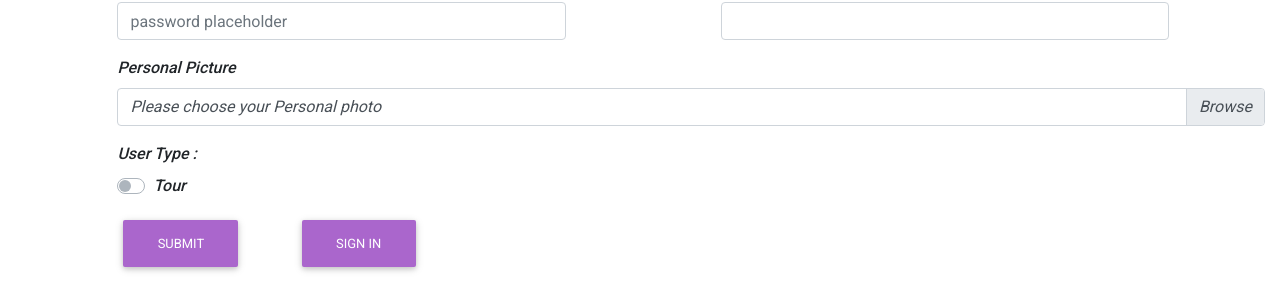
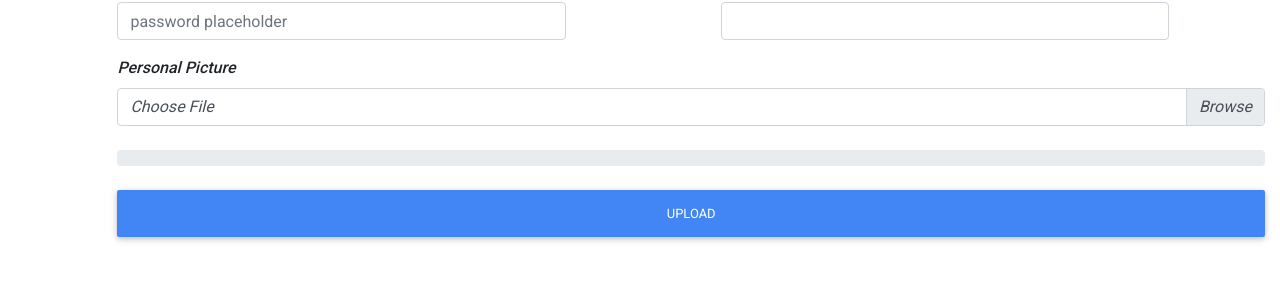
Before and after one commit to KOSaber/showmeSaudi_Front-end, a React (Create React App) app: page /SignUp in a window 1280 px wide. Shown: the part 448-735 px from the top of the page. Built offline with nearby package versions, Linux system fonts and the light colour scheme.

Commit message:
add fileupload component just for test

```diff
--- /dev/null
+++ b/src/FileUpload.js
@@ -0,0 +1,91 @@
+import React, { Fragment, useState } from 'react';
+import Message from './Message';
+import Progress from './Progress';
+import axios from 'axios';
+
+const FileUpload = () => {
+  const [file, setFile] = useState('');
+  const [filename, setFilename] = useState('Choose File');
+  const [uploadedFile, setUploadedFile] = useState({});
+  const [message, setMessage] = useState('');
+  const [uploadPercentage, setUploadPercentage] = useState(0);
+
+  const onChange = e => {
+    setFile(e.target.files[0]);
+    setFilename(e.target.files[0].name);
+  };
+
+
+  const onSubmit = async e => {
+    e.preventDefault();
+    const formData = new FormData();
+    formData.append('file', file);
+
+    try {
+      const res = await axios.post('http://localhost:7000/api/upload', formData, {
+      headers: {
+          'Content-Type': 'multipart/form-data'
+        },
+        onUploadProgress: progressEvent => {
+          setUploadPercentage(
+            parseInt(
+              Math.round((progressEvent.loaded * 100) / progressEvent.total)
+            )
+          );
+
+          // Clear percentage
+          setTimeout(() => setUploadPercentage(0), 5000);
+        }
+      });
+
+      const { fileName, filePath } = res.data;
+
+      setUploadedFile({ fileName, filePath });
+
+      setMessage('File Uploaded');
+    } catch (err) {
+      if (err.response.status === 500) {
+        setMessage('There was a problem with the server');
+      } else {
+        setMessage(err.response.data.msg);
+      }
+    }
+  };
+
+  return (
+    <Fragment>
+      {message ? <Message msg={message} /> : null}
+      <form onSubmit={onSubmit}>
+        <div className='custom-file mb-4'>
+          <input
+            type='file'
+            className='custom-file-input'
+            id='customFile'
+            onChange={onChange}
+          />
+          <label className='custom-file-label' htmlFor='customFile'>
+            {filename}
+          </label>
+        </div>
+
+        <Progress percentage={uploadPercentage} />
+
+        <input
+          type='submit'
+          value='Upload'
+          className='btn btn-primary btn-block mt-4'
+        />
+      </form>
+      {uploadedFile ? (
+        <div className='row mt-5'>
+          <div className='col-md-6 m-auto'>
+            <h3 className='text-center'>{uploadedFile.fileName}</h3>
+            <img style={{ width: '100%' }} src={uploadedFile.filePath} alt='' />
+          </div>
+        </div>
+      ) : null}
+    </Fragment>
+  );
+};
+
+export default FileUpload;
--- a/src/Home.js
+++ b/src/Home.js
@@ -2,6 +2,7 @@
 import { MDBCol, MDBFormInline, MDBBtn,MDBInput,MDBIcon } from "mdbreact";
 import CityList from './CityList'
 import axios from 'axios'
+
 
 
 
@@ -33,6 +34,7 @@
 
         <div className='ContainerHomeCity'>
         <CityList/>
+
         </div>
 
       </div>
--- /dev/null
+++ b/src/Message.js
@@ -0,0 +1,24 @@
+import React from 'react';
+import PropTypes from 'prop-types';
+
+const Message = ({ msg }) => {
+  return (
+    <div className='alert alert-info alert-dismissible fade show' role='alert'>
+      {msg}
+      <button
+        type='button'
+        className='close'
+        data-dismiss='alert'
+        aria-label='Close'
+      >
+        <span aria-hidden='true'>&times;</span>
+      </button>
+    </div>
+  );
+};
+
+Message.propTypes = {
+  msg: PropTypes.string.isRequired
+};
+
+export default Message;
--- /dev/null
+++ b/src/Progress.js
@@ -0,0 +1,22 @@
+import React from 'react';
+import PropTypes from 'prop-types';
+
+const Progress = ({ percentage }) => {
+  return (
+    <div className='progress'>
+      <div
+        className='progress-bar progress-bar-striped bg-success'
+        role='progressbar'
+        style={{ width: `${percentage}%` }}
+      >
+        {percentage}%
+      </div>
+    </div>
+  );
+};
+
+Progress.propTypes = {
+  percentage: PropTypes.number.isRequired
+};
+
+export default Progress;
--- a/src/SignUp.js
+++ b/src/SignUp.js
@@ -15,6 +15,7 @@
 import { render } from "react-dom";
 import ReactPhoneInput from "react-phone-input-2";
 import axios from 'axios'
+import FileUpload from './FileUpload';
 
 class SignUp extends Component {
     state={
@@ -121,10 +122,12 @@
       <FormGroup>
                 <Label for="exampleFile">Personal Picture</Label>
                 {/* <Input type="file" name="file" id="exampleFile" /> */}
-                <CustomInput method="post" action="/upload" enctype="multipart/form-data" type="file" name="img" id="exampleFile" label="Please choose your Personal photo" onChange={this.changeTheStateForform}  />
-                 {/* <FormText color="muted">
+                {/* <CustomInput method="post" action="/upload" enctype="multipart/form-data" type="file" name="img" id="exampleFile" label="Please choose your Personal photo" onChange={this.changeTheStateForform}  /> */}
+                {/* <FormText color="muted">
                       Please choose your Personal photo ...
                 </FormText> */}
+                <FileUpload onClick ={this.onsubmitTheStateToPosted}/>
+
             </FormGroup>
             </Col>
       <Col>
--- a/src/TourGuyProfile.js
+++ b/src/TourGuyProfile.js
@@ -28,6 +28,7 @@
   }
 
   componentDidMount() {
+
     axios.get(`http://localhost:7000/api/t-user/`+this.props.match.params.id)
       .then(response => {
         console.log(response);
@@ -106,6 +107,7 @@
               <Rater total={5} rating={this.state.rate/this.state.raters} style={{cursor:'pointer'}} onRate={(rating)=>{this.setState((prev)=>({raters: prev.raters +1, rate: rating.rating + prev.rate}));}} />
                        {this.showRate()}
 
+
               <div><Button onClick ={this.onsubmitTheStateToBook} > Booking</Button></div>
             </div>
             {/* /.col-md-4 */}
```
